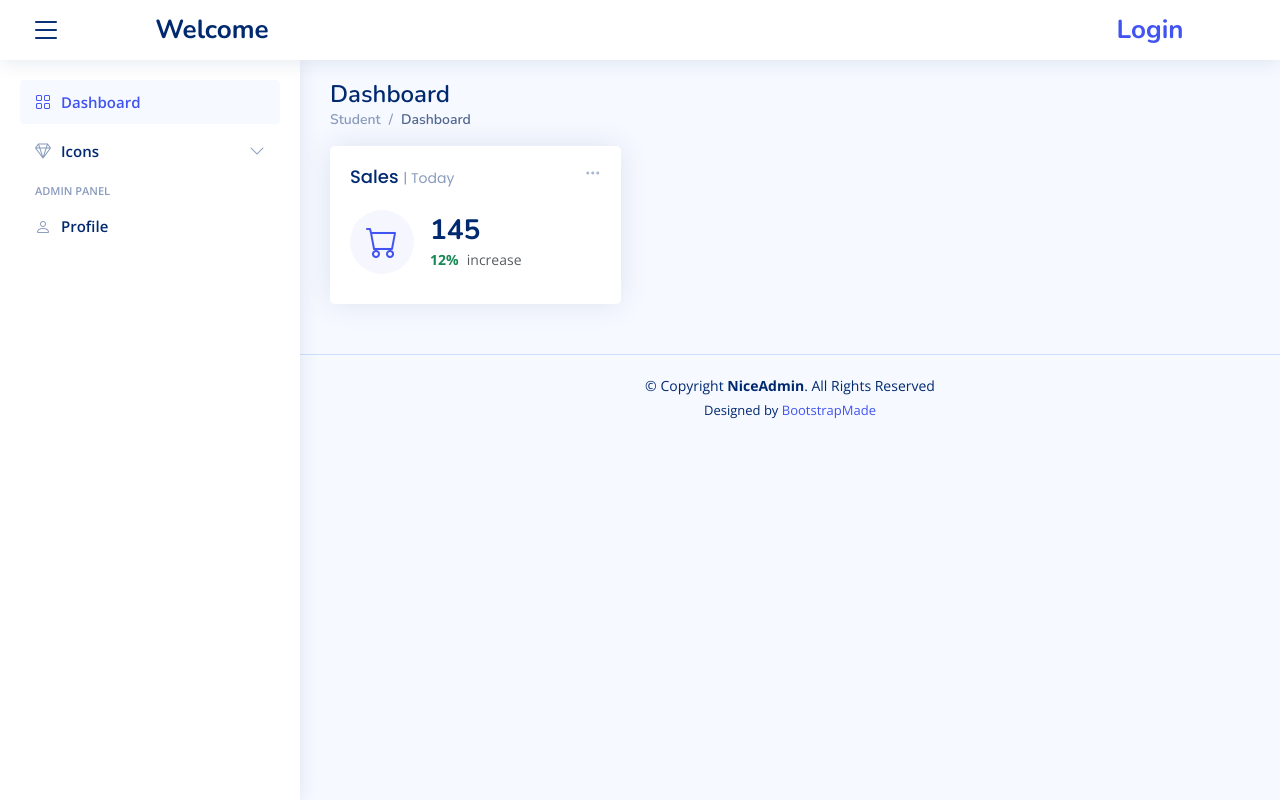
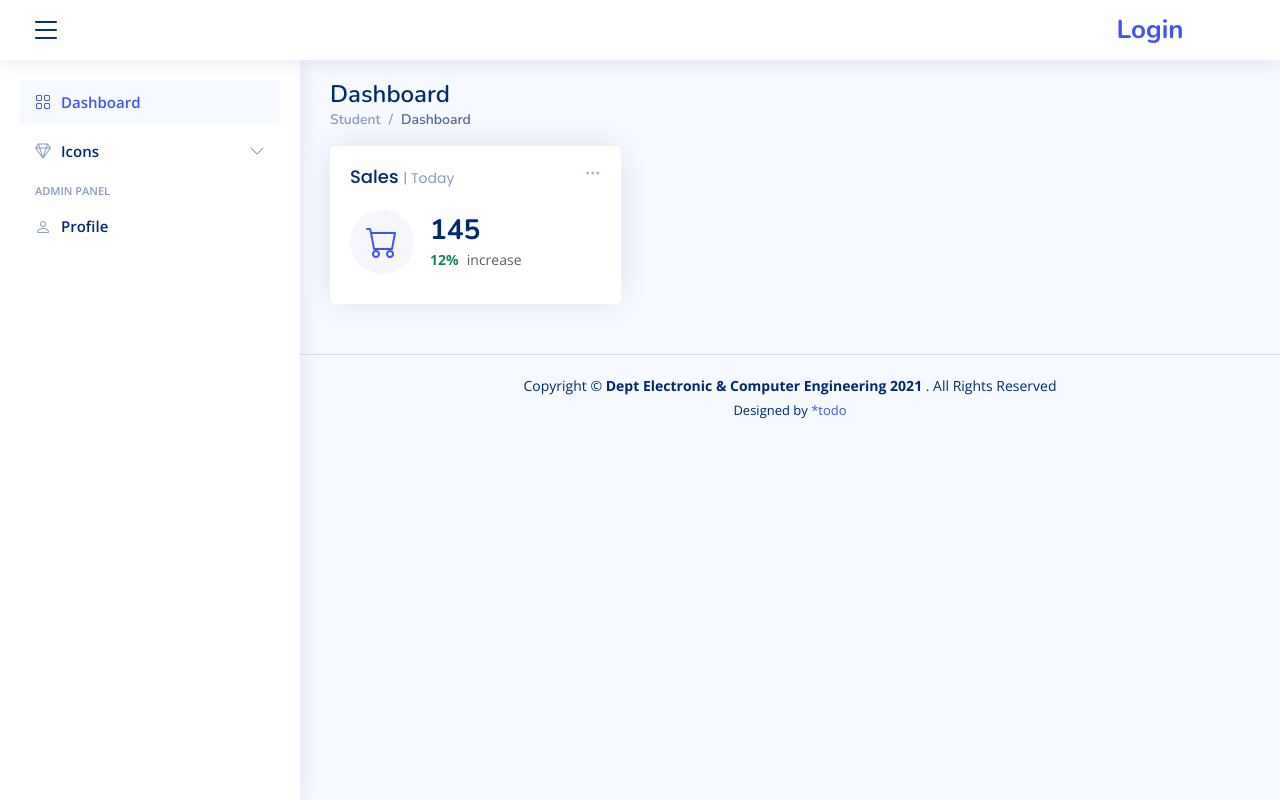
Before and after one commit to King-Austin/attendance_system, a Django app: page / in a window 1280 px wide. Run offline with Django 4.2, Linux system fonts and the light colour scheme; some libraries are stand-ins or nearby versions.

Commit message:
commit ongoing

```diff
--- a/students/urls.py
+++ b/students/urls.py
@@ -1,5 +1,4 @@
 from django.urls import path
-from django.contrib.auth import views as authViews
 from . import views
 
 urlpatterns = [
@@ -10,6 +9,11 @@ urlpatterns = [
     path('logout/', views.logoutView, name='logout'),
     path('profile/', views.userProfile, name='profile'),
     path('setting/', views.userSetting, name='setting'),
-    path('password_reset/', authViews.PasswordResetView.as_view(), name='forgot'),
+    ##POST request only
+    path('password_change/', views.passwordChange, name='pchange'),
+    path('edit_profile/', views.editProfile, name='eprofile'),
+    #---#
+    path('password_reset/', views.forgotPassword, name='reset'),
+    path('password_reset_done/', views.passwordResetDone, name='resetDone'),
 
 ]
--- a/students/views.py
+++ b/students/views.py
@@ -149,3 +149,6 @@ def passwordChange(request):
 def editProfile(request):
 
     pass
+
+def passwordResetDone(request):
+    pass
--- a/templates/partials/base.html
+++ b/templates/partials/base.html
@@ -44,7 +44,7 @@
       <i class="bi bi-list toggle-sidebar-btn"></i>
       <div class="logo  text-center">
 
-        <span class=" d-lg-block " style="padding-left:20px">Welcome</span>
+        <span class=" d-lg-block " style="padding-left:20px"></span>
       </div>
 
     </div><!-- End Logo -->
@@ -190,14 +190,11 @@
   <!-- ======= Footer ======= -->
   <footer id="footer" class="footer">
     <div class="copyright">
-      &copy; Copyright <strong><span>NiceAdmin</span></strong>. All Rights Reserved
+      Copyright &copy; <strong><span>Dept Electronic &amp; Computer Engineering 2021
+      </span></strong>. All Rights Reserved
     </div>
     <div class="credits">
-      <!-- All the links in the footer should remain intact. -->
-      <!-- You can delete the links only if you purchased the pro version. -->
-      <!-- Licensing information: https://bootstrapmade.com/license/ -->
-      <!-- Purchase the pro version with working PHP/AJAX contact form: https://bootstrapmade.com/nice-admin-bootstrap-admin-html-template/ -->
-      Designed by <a href="https://bootstrapmade.com/">BootstrapMade</a>
+   Designed by <a href="#">*todo</a>
     </div>
   </footer><!-- End Footer -->
 
```
Also changed, not shown: templates/setting.html (+5 -11 lines), 1 other file.
